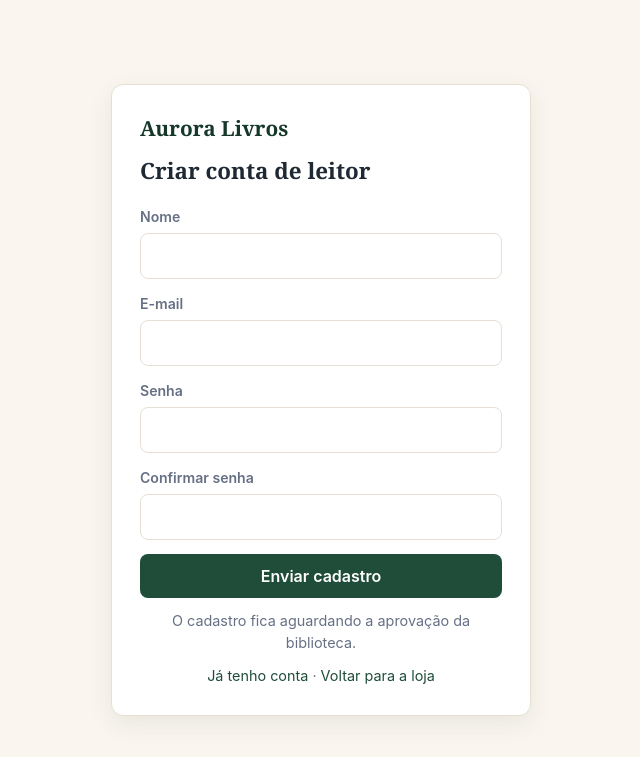
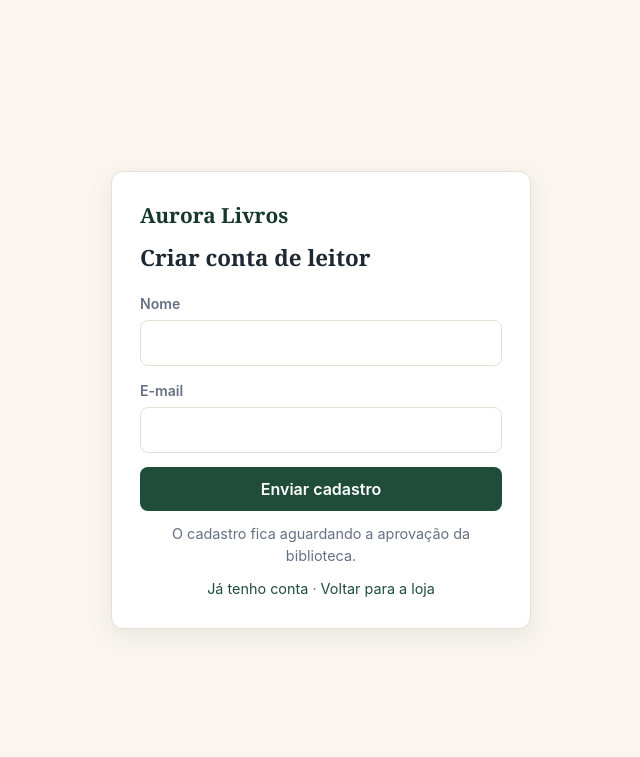
Before and after one commit to phelpstwo/Biblioteca-Virtual, a Flask app: page /conta/cadastro in a window 1280 px wide. Shown: the top 757 px of the page, without its empty margins (319-959 px from the left). Run offline with Flask 3, Linux system fonts and the light colour scheme; some libraries are stand-ins or nearby versions.

Commit message:
Area do leitor sem senha (so e-mail); admin mantem senha

```diff
--- a/app.py
+++ b/app.py
@@ -813,10 +813,9 @@ def member_home():
 def member_login():
     if request.method == "POST":
         email = request.form.get("email", "").strip().lower()
-        password = request.form.get("password", "")
         member = query_one("SELECT * FROM members WHERE email = %s", (email,))
-        if not member or not check_password_hash(member["password_hash"], password):
-            flash("E-mail ou senha inválidos.", "error")
+        if not member:
+            flash("E-mail não encontrado. Faça o cadastro ou fale com a biblioteca.", "error")
         elif member["status"] != "ativo":
             flash("Sua conta está aguardando aprovação ou suspensa. Fale com a biblioteca.", "error")
         else:
@@ -831,24 +830,15 @@ def member_register():
     if request.method == "POST":
         name = request.form.get("name", "").strip()
         email = request.form.get("email", "").strip().lower()
-        password = request.form.get("password", "")
-        confirm = request.form.get("confirm", "")
 
         if len(name) < 2:
             flash("Informe seu nome.", "error")
         elif not EMAIL_RE.match(email):
             flash("Informe um e-mail válido.", "error")
-        elif len(password) < 6:
-            flash("A senha deve ter pelo menos 6 caracteres.", "error")
-        elif password != confirm:
-            flash("As senhas não conferem.", "error")
         elif query_one("SELECT id FROM members WHERE email = %s", (email,)):
             flash("Este e-mail já está cadastrado.", "error")
         else:
-            execute(
-                "INSERT INTO members (name, email, password_hash, status) VALUES (%s, %s, %s, 'pendente')",
-                (name, email, generate_password_hash(password)),
-            )
+            execute("INSERT INTO members (name, email, status) VALUES (%s, %s, 'pendente')", (name, email))
             flash("Cadastro enviado! Aguarde a aprovação da biblioteca para fazer login.", "ok")
             return redirect(url_for("member_login"))
     return render_template("member/register.html")
@@ -1006,20 +996,6 @@ def member_profile():
                 session["member_name"] = name
                 flash("Dados atualizados.", "ok")
 
-        elif action == "senha":
-            current = request.form.get("current", "")
-            new = request.form.get("new", "")
-            confirm = request.form.get("confirm", "")
-            if not check_password_hash(member["password_hash"], current):
-                flash("Senha atual incorreta.", "error")
-            elif len(new) < 6:
-                flash("A nova senha deve ter pelo menos 6 caracteres.", "error")
-            elif new != confirm:
-                flash("As senhas não conferem.", "error")
-            else:
-                execute("UPDATE members SET password_hash = %s WHERE id = %s", (generate_password_hash(new), member["id"]))
-                flash("Senha alterada.", "ok")
-
         elif action == "notificacoes":
             notify = request.form.get("notify_due") == "1"
             execute("UPDATE members SET notify_due = %s WHERE id = %s", (notify, member["id"]))
--- a/schema.sql
+++ b/schema.sql
@@ -71,11 +71,14 @@ CREATE TABLE IF NOT EXISTS members (
   id            SERIAL PRIMARY KEY,
   name          TEXT NOT NULL,
   email         TEXT NOT NULL UNIQUE,
-  password_hash TEXT NOT NULL,
+  password_hash TEXT,
   status        TEXT NOT NULL DEFAULT 'pendente' CHECK (status IN ('ativo', 'pendente', 'suspenso')),
   notify_due    BOOLEAN NOT NULL DEFAULT TRUE,
   created_at    TIMESTAMPTZ NOT NULL DEFAULT now()
 );
+
+-- A área do leitor não usa senha (só e-mail)
+ALTER TABLE members ALTER COLUMN password_hash DROP NOT NULL;
 
 CREATE TABLE IF NOT EXISTS loans (
   id          SERIAL PRIMARY KEY,
--- a/templates/member/login.html
+++ b/templates/member/login.html
@@ -18,7 +18,6 @@
     {% endwith %}
     <form class="auth__form" method="post">
       <label class="field"><span>E-mail</span><input type="email" name="email" required autocomplete="email"></label>
-      <label class="field"><span>Senha</span><input type="password" name="password" required autocomplete="current-password"></label>
       <button class="btn btn--primary" type="submit">Entrar</button>
     </form>
     <p class="auth__note">Ainda não tem conta? <a href="/conta/cadastro">Cadastre-se</a>. O acesso é liberado após a aprovação da biblioteca.</p>
--- a/templates/member/register.html
+++ b/templates/member/register.html
@@ -19,8 +19,6 @@
     <form class="auth__form" method="post">
       <label class="field"><span>Nome</span><input type="text" name="name" required minlength="2" autocomplete="name"></label>
       <label class="field"><span>E-mail</span><input type="email" name="email" required autocomplete="email"></label>
-      <label class="field"><span>Senha</span><input type="password" name="password" required minlength="6" autocomplete="new-password"></label>
-      <label class="field"><span>Confirmar senha</span><input type="password" name="confirm" required minlength="6" autocomplete="new-password"></label>
       <button class="btn btn--primary" type="submit">Enviar cadastro</button>
     </form>
     <p class="auth__note">O cadastro fica aguardando a aprovação da biblioteca.</p>
```
Also changed, not shown: templates/member/profile.html (+0 -9 lines), .github/workflows/ci.yml, README.md.
